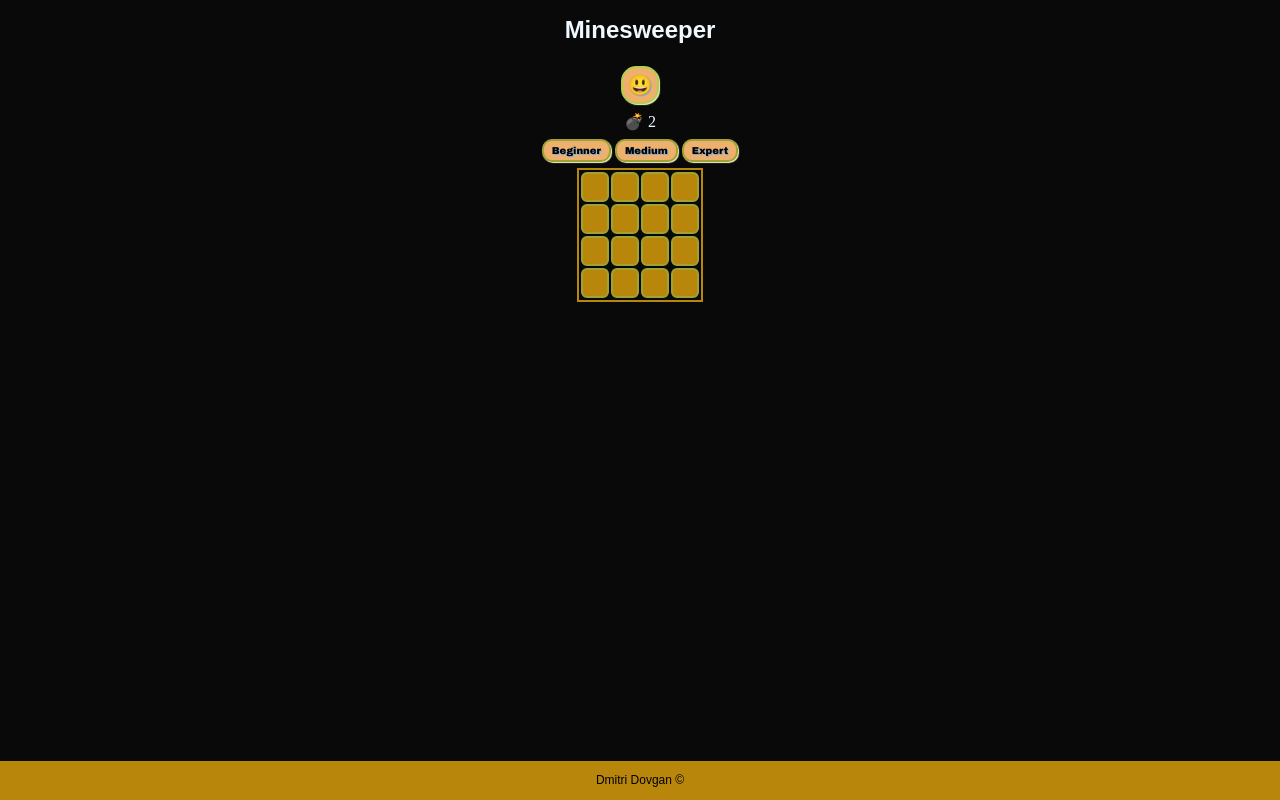
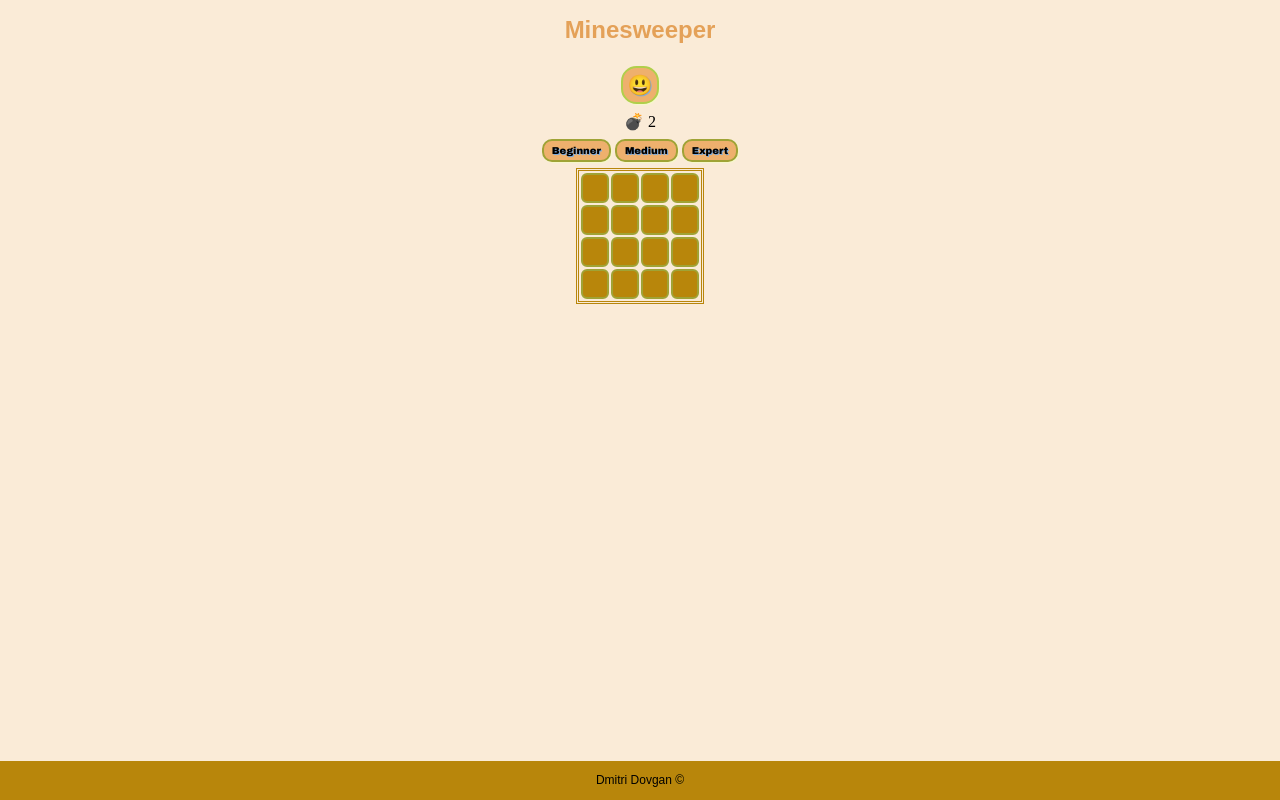
Before and after one commit to theddn/Minesweeper-game, a plain HTML site: page index.html in a window 1280 px wide. Drawn offline with Linux system fonts and the light colour scheme.

Commit message:
version_7

```diff
--- a/css/style.css
+++ b/css/style.css
@@ -1,18 +1,18 @@
 h1 {
     font-family: 'Nunito', sans-serif;
     font-size: 24px;
-    color: aliceblue;
+    color: #e4a158;
 
 }
 
 body {
     text-align: center;
-    background-color: rgb(9, 9, 9);
+  background-color: antiquewhite;
 }
 
 .game {
     margin: 0 auto;
-    border: 2px double darkgoldenrod;
+    border: 3px double darkgoldenrod;
 }
 
 
@@ -35,7 +35,6 @@ body {
 }
 
 .stats {
-    color: aliceblue;
     /* padding: 2px; */
     width: 48px;
     margin: 2px auto;
```
